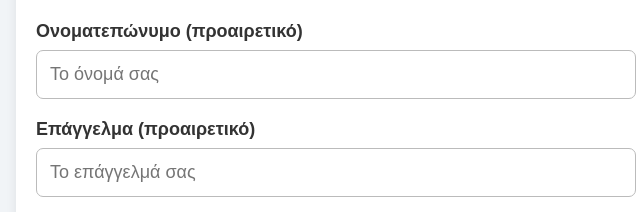
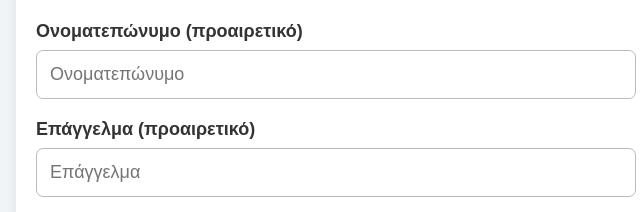
Before and after one commit to TrikLes/tlpQ, a plain HTML site: page index.html in a window 1280 px wide. Shown: the part 588-800 px from the top of the page, 304-944 px from the left. Drawn offline with Linux system fonts and the light colour scheme.

Commit message:
Update placeholders in index.html for Greek labels

```diff
--- a/index.html
+++ b/index.html
@@ -127,12 +127,12 @@ button {
     <label for="name">Ονοματεπώνυμο (προαιρετικό)</label>
 
     <input type="text" id="name"
-        placeholder="Το όνομά σας">
+        placeholder="Ονοματεπώνυμο">  <!-- "Το όνομά σας" -->
 
     <label for="job">Επάγγελμα (προαιρετικό)</label>
 
     <input type="text" id="job"
-        placeholder="Το επάγγελμά σας">
+        placeholder="Επάγγελμα"> <!-- "Το επάγγελμά σας" -->
 
     <button type="button" disabled>
         Η υποβολή θα ενεργοποιηθεί σύντομα
```
